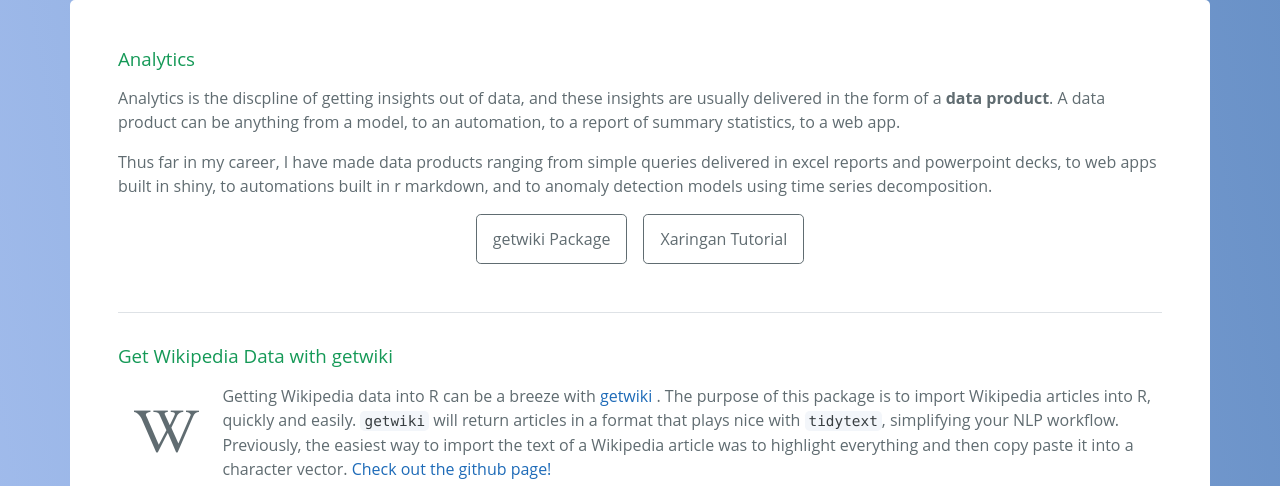
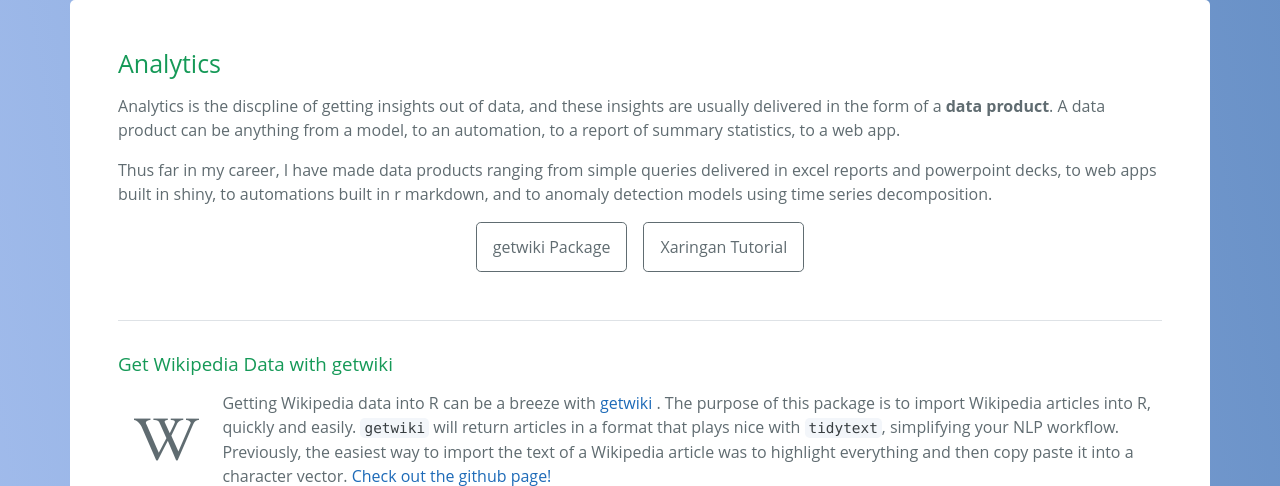
Before and after one commit to corydonbaylor/flask-app, a Flask app: page /analytics in a window 1280 px wide. Shown: the part 56-542 px from the top of the page. Run offline with Flask 2, Linux system fonts and the light colour scheme; some libraries are stand-ins or nearby versions.

Commit message:
hero section on intro

```diff
--- a/app/static/custom.css
+++ b/app/static/custom.css
@@ -23,7 +23,7 @@ h1.title {
   font-size: 38px;
 }
 h2 {
-  font-size: 30px;
+  font-size: 25px;
 }
 h3 {
   font-size: 1.17em;
--- a/app/templates/analytics.html
+++ b/app/templates/analytics.html
@@ -2,7 +2,7 @@
 
 {% block content %}
 <div class="first-section">
-    <h3>Analytics</h3>
+    <h2>Analytics</h2>
     <p>
         Analytics is the discpline of getting insights out of data, and these
         insights are usually delivered in the form of a <strong>data product</strong>. A
--- a/app/templates/index.html
+++ b/app/templates/index.html
@@ -8,16 +8,14 @@
                 src="{{url_for('static', filename='images/prof3.png')}}">
         </div>
         <div class="big-col align-self-center">
-            <h3>About Me</h3>
+            <h2>Data Scientist | Tech Enthusiast</h2>
             <p>
                 I'm Corydon Baylor, and there is a 90% chance that I sent you this link rather than
                 you discovering this organically. I am a data scientist at Booz Allen, and a bit of a
                 R programming enthusiast in general.
             </p>
             <p>
-                I thought it would be a good idea to consolidate
-                <a href="https://github.com/corydonbaylor">all my github projects</a> into one
-                nice looking webpage, with the added benefit of being able to practice my html and css skills.
+                This site is a place for my various side projects.
             </p>
         </div>
     </div>
```
Also changed, not shown: 1 other file.
